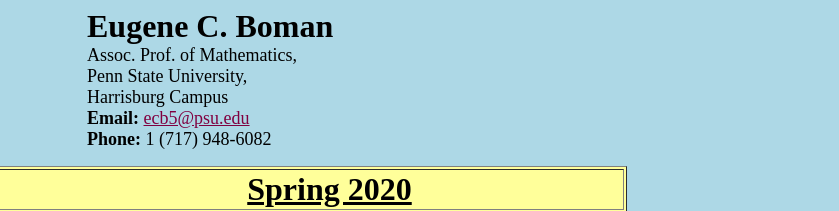
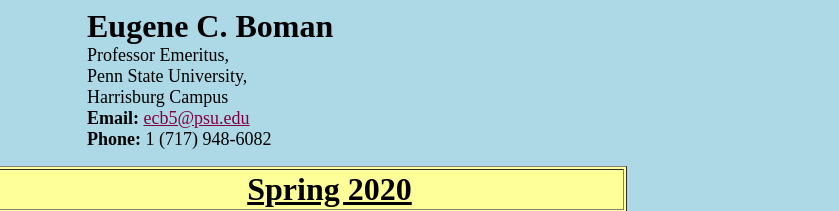
Before and after one commit to ecb5/MyWebSite, a plain HTML site: page index.html in a window 1280 px wide. Shown: the top 211 px of the page, 441-1280 px from the left. Drawn offline with nearby package versions, Linux system fonts and the light colour scheme; some packages are replaced by stand-ins of ours.

Commit message:
Emeritus

```diff
--- a/index.html
+++ b/index.html
@@ -24,7 +24,7 @@
       </b>
       <br>
       <font size="+1">
-        Assoc. Prof. of Mathematics,
+        Professor Emeritus,
         <br>
         Penn State University,
         <br>
```
